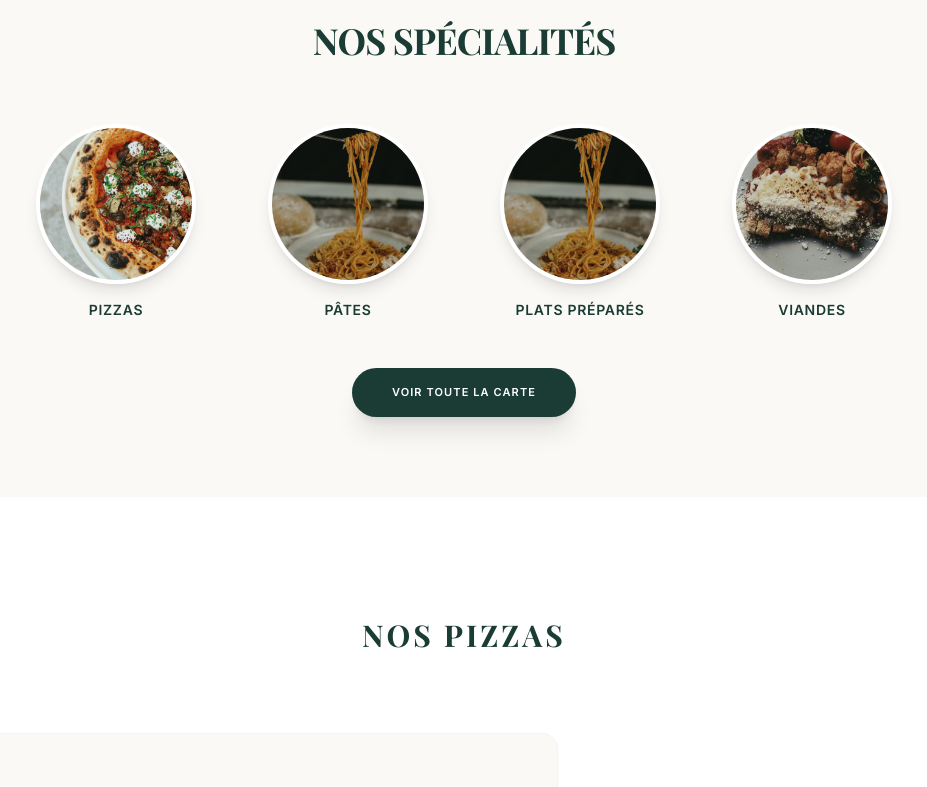
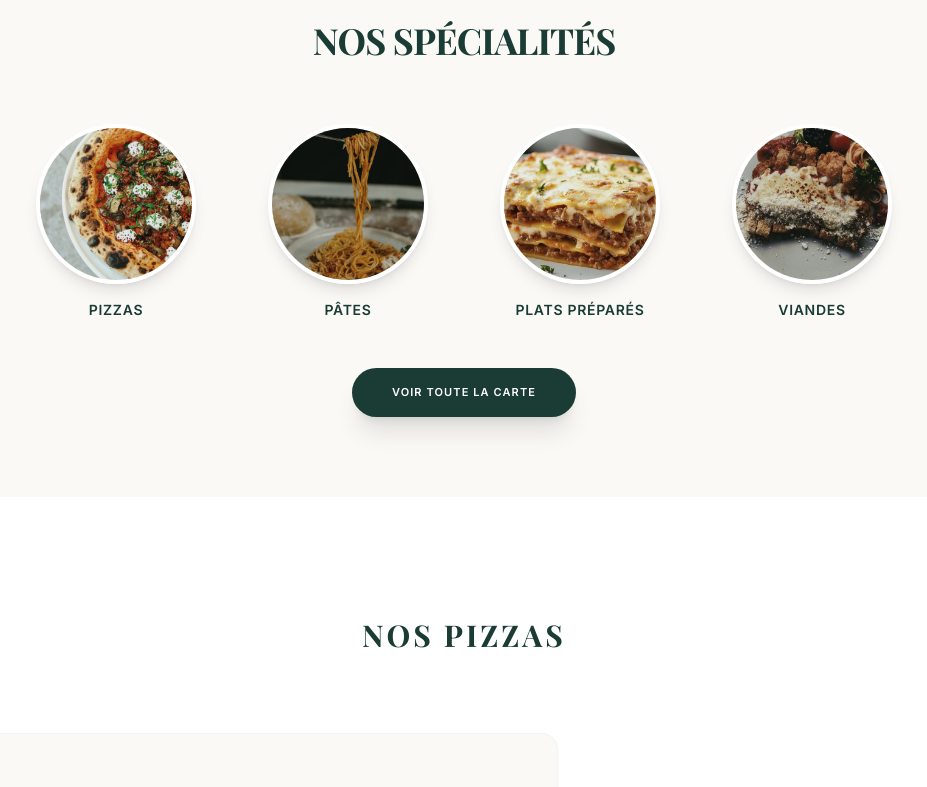
Before and after one commit to avexis-debug/pizza-mouna, a React (Vite) app: page / in a window 1280 px wide. Shown: the part 940-1727 px from the top of the page, without its empty margins (176-1103 px from the left). Built offline with nearby package versions, Linux system fonts and the light colour scheme.

Commit message:
Use Lasagna image for Plats Préparés and gallery
- Plats Préparés section and circle now use Lasagna.jpg
- Gallery: replace duplicate Pizza.jpg with Lasagna.jpg
- Now 4 unique images in gallery: Pizza, Pâtes, Lasagna, Viande

Co-Authored-By: Claude Opus 4.6 <noreply@anthropic.com>

```diff
--- a/components/TopCategories.tsx
+++ b/components/TopCategories.tsx
@@ -4,7 +4,7 @@ import React from 'react';
 const categories = [
   { name: 'Pizzas', img: '/Pizza.jpg', href: '#section-pizzas' },
   { name: 'Pâtes', img: '/Pates.jpg', href: '#section-pates' },
-  { name: 'Plats Préparés', img: '/Pates.jpg', href: '#section-plats' },
+  { name: 'Plats Préparés', img: '/Lasagna.jpg', href: '#section-plats' },
   { name: 'Viandes', img: '/Viande.jpg', href: '#section-viandes' },
 ];
 
--- a/constants.tsx
+++ b/constants.tsx
@@ -92,7 +92,7 @@ export const PASTA_MENU: MenuCategory = {
 
 export const PREPARED_MENU: MenuCategory = {
   title: 'Les Plats Préparés',
-  image: '/Pates.jpg',
+  image: '/Lasagna.jpg',
   items: [
     { name: 'Cannelloni à la Viande', description: '', price: '12,00 €' },
     { name: 'Lasagne Bolognaise', description: '', price: '12,00 €' },
@@ -136,6 +136,6 @@ export const TESTIMONIALS: Testimonial[] = [
 export const GALLERY_IMAGES = [
   '/Pizza.jpg',
   '/Pates.jpg',
+  '/Lasagna.jpg',
   '/Viande.jpg',
-  '/Pizza.jpg',
 ];
```
Also changed, not shown: public/Lasagna.jpg (added).
